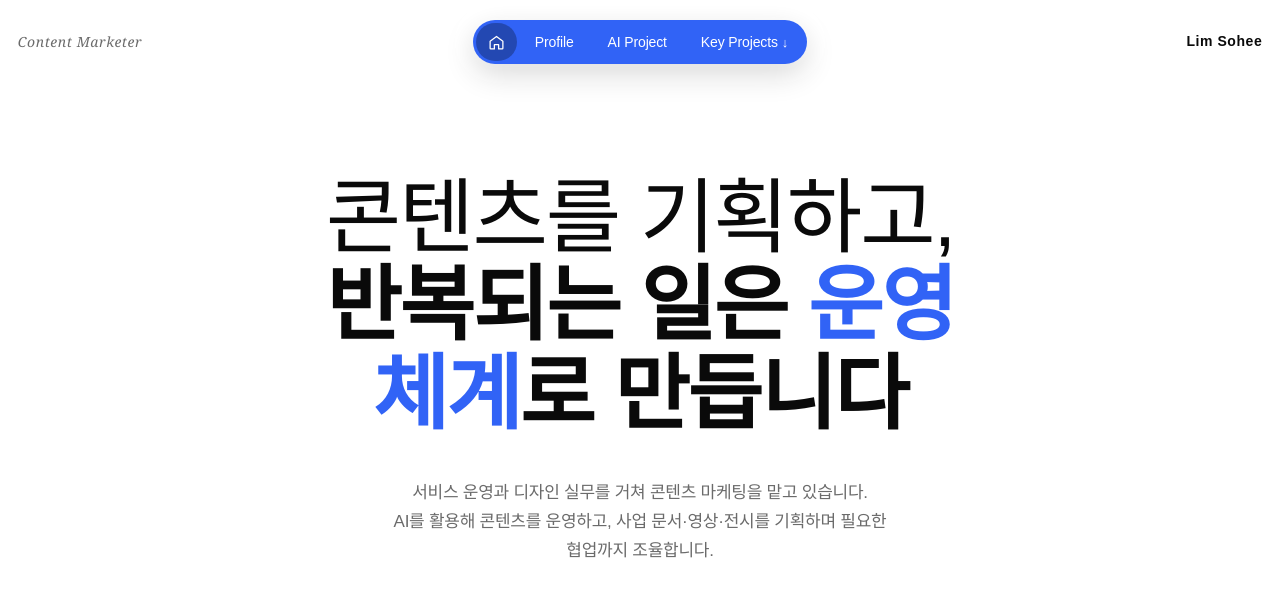
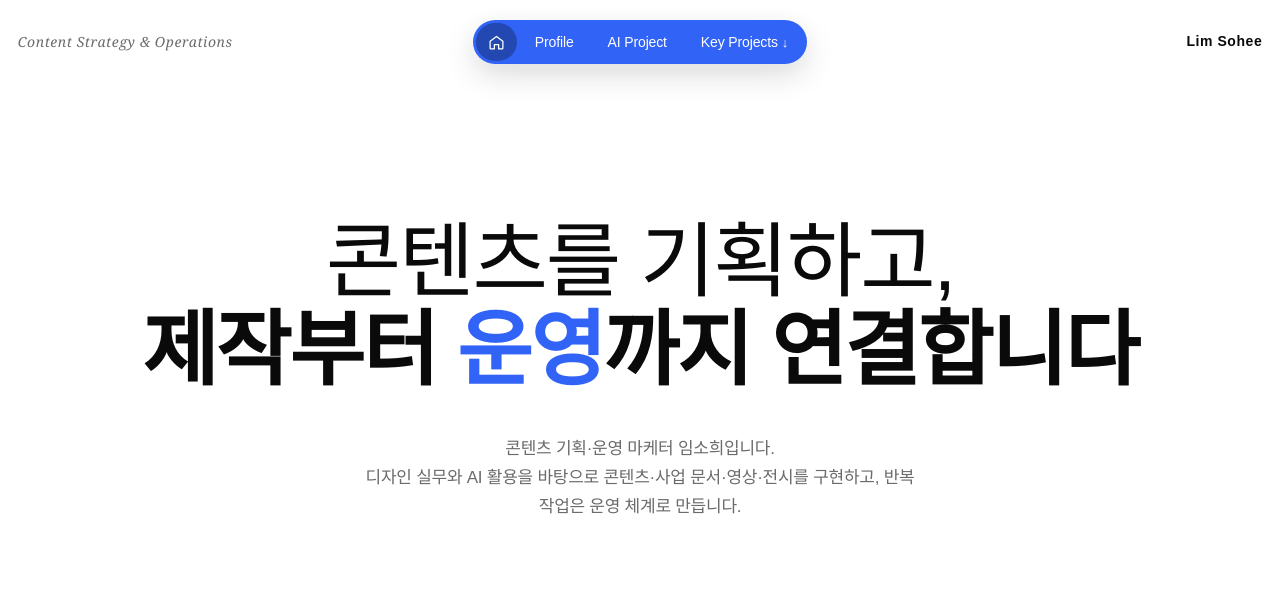
Before and after one commit to lim-so-hee/lim-so-hee.github.io, a plain HTML site: page index.html in a window 1280 px wide. Shown: the top 595 px of the page. Drawn offline with Linux system fonts and the light colour scheme; files whose address does not match are found by name; a web font is replaced by a local one.

Commit message:
홈 포지셔닝과 배포 이미지 경로 수정

```diff
--- a/hero-drop.js
+++ b/hero-drop.js
@@ -238,7 +238,7 @@
       el.style.setProperty('--chip-line', p.line);
       el.style.setProperty('--chip-ink', p.ink);
       el.innerHTML =
-        `<img src="../../assets/images/tools/${file}.svg" alt="" width="34" height="34"><span>${label}</span>`;
+        `<img src="assets/tools/${file}.svg" alt="" width="34" height="34"><span>${label}</span>`;
       field.appendChild(el);
 
       const w = el.offsetWidth, h = el.offsetHeight;
--- a/index.html
+++ b/index.html
@@ -3,8 +3,8 @@
 <head>
   <meta charset="utf-8">
   <meta name="viewport" content="width=device-width, initial-scale=1">
-  <meta name="description" content="콘텐츠를 기획하고 반복되는 일은 운영 체계로 만드는 콘텐츠 마케터 임소희의 포트폴리오">
-  <title>임소희 | 콘텐츠 마케터</title>
+  <meta name="description" content="콘텐츠 기획부터 제작과 운영까지 연결하고, 반복 작업을 체계화하는 콘텐츠 기획·운영 마케터 임소희의 포트폴리오">
+  <title>임소희 | 콘텐츠 기획·운영 마케터</title>
   <link rel="stylesheet" href="tokens-v8.css">
   <link rel="stylesheet" href="home.css">
   <!-- 네비는 5장과 같은 정본을 쓴다. home.css가 복제해 두었던 규칙은 걷어냈고,
@@ -14,7 +14,7 @@
 <body>
 
 <header class="site-header" id="top">
-    <span class="header-role" lang="en">Content Marketer</span>
+    <span class="header-role" lang="en">Content Strategy &amp; Operations</span>
     <nav class="pillnav" aria-label="주요 메뉴">
       <ul class="pillnav__list">
         <!-- 홈은 글자 없이 집 아이콘만. 이름은 aria-label로 남긴다. -->
@@ -46,10 +46,10 @@
   <!-- ① 히어로 — 도구 알약이 떨어져 쌓인다 -->
   <section class="hero" aria-labelledby="hero-title">
     <div class="shell hero__copy">
-      <h1 class="hero__title" id="hero-title"><span class="hero__l1">콘텐츠를 기획하고,</span><span class="hero__l2">반복되는 일은 <b>운영 체계</b>로 만듭니다</span></h1>
+      <h1 class="hero__title" id="hero-title"><span class="hero__l1">콘텐츠를 기획하고,</span><span class="hero__l2">제작부터 <b>운영</b>까지 연결합니다</span></h1>
       <p class="hero__lede">
-        <span class="copy-line">서비스 운영과 디자인 실무를 거쳐 콘텐츠 마케팅을 맡고 있습니다.</span>
-        <span class="copy-line">AI를 활용해 콘텐츠를 운영하고, 사업 문서·영상·전시를 기획하며 필요한 협업까지 조율합니다.</span>
+        <span class="copy-line">콘텐츠 기획·운영 마케터 임소희입니다.</span>
+        <span class="copy-line">디자인 실무와 AI 활용을 바탕으로 콘텐츠·사업 문서·영상·전시를 구현하고, 반복 작업은 운영 체계로 만듭니다.</span>
       </p>
     </div>
     <div class="field" id="field" aria-hidden="true"></div>
@@ -149,7 +149,7 @@
 
 <footer class="colophon">
   <div class="shell colophon__inner">
-    <p class="colophon__cta">다음 프로젝트에 관해 이야기 나누고 싶습니다</p>
+    <p class="colophon__cta">콘텐츠 기획부터 제작·운영까지 연결할 동료를 찾고 계신다면 이야기 나누고 싶습니다</p>
     <dl class="colophon__contact">
       <div class="colophon__item">
         <dt class="en-serif">Email</dt>
```
Also changed, not shown: 1 other file.
